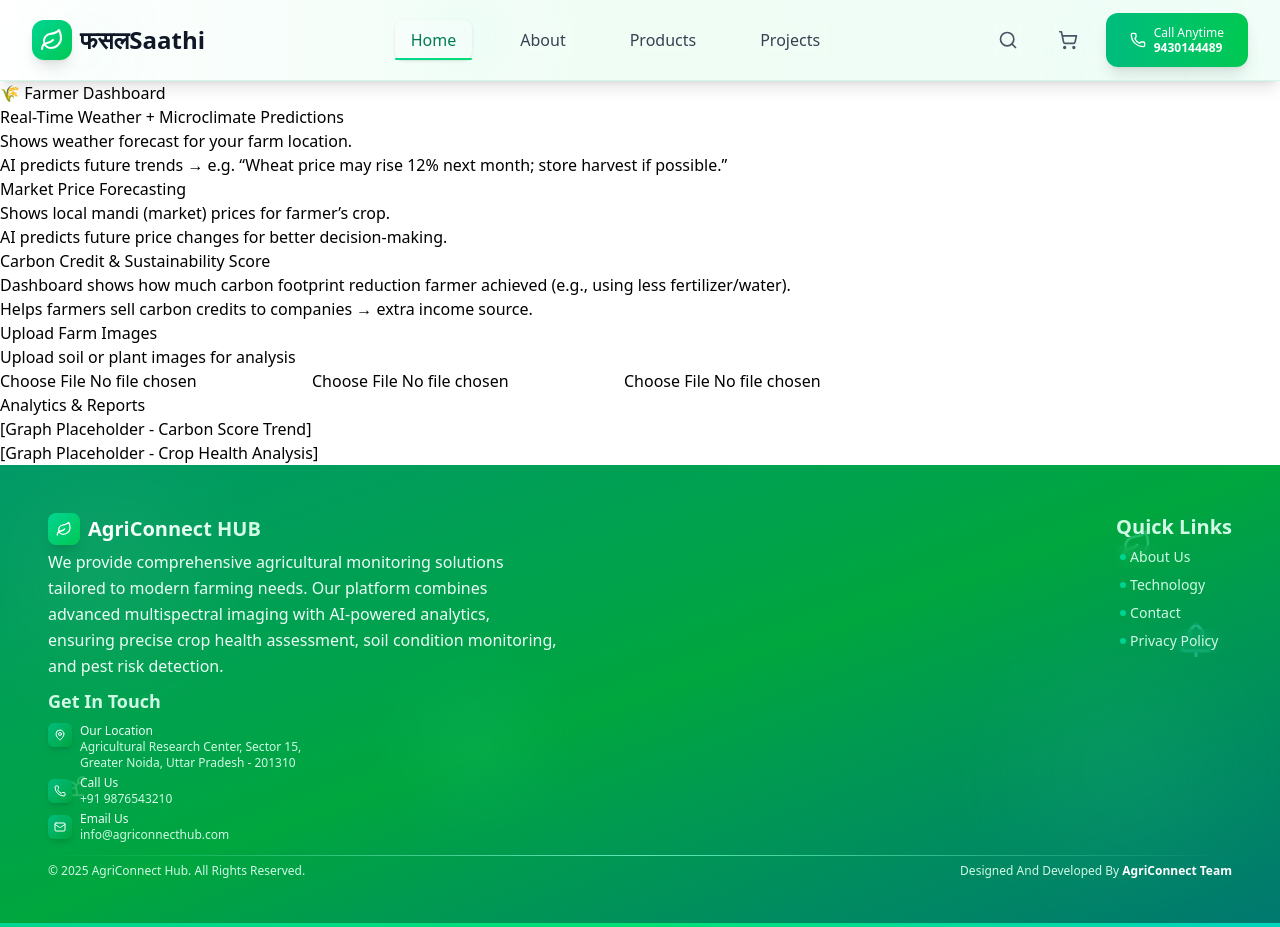
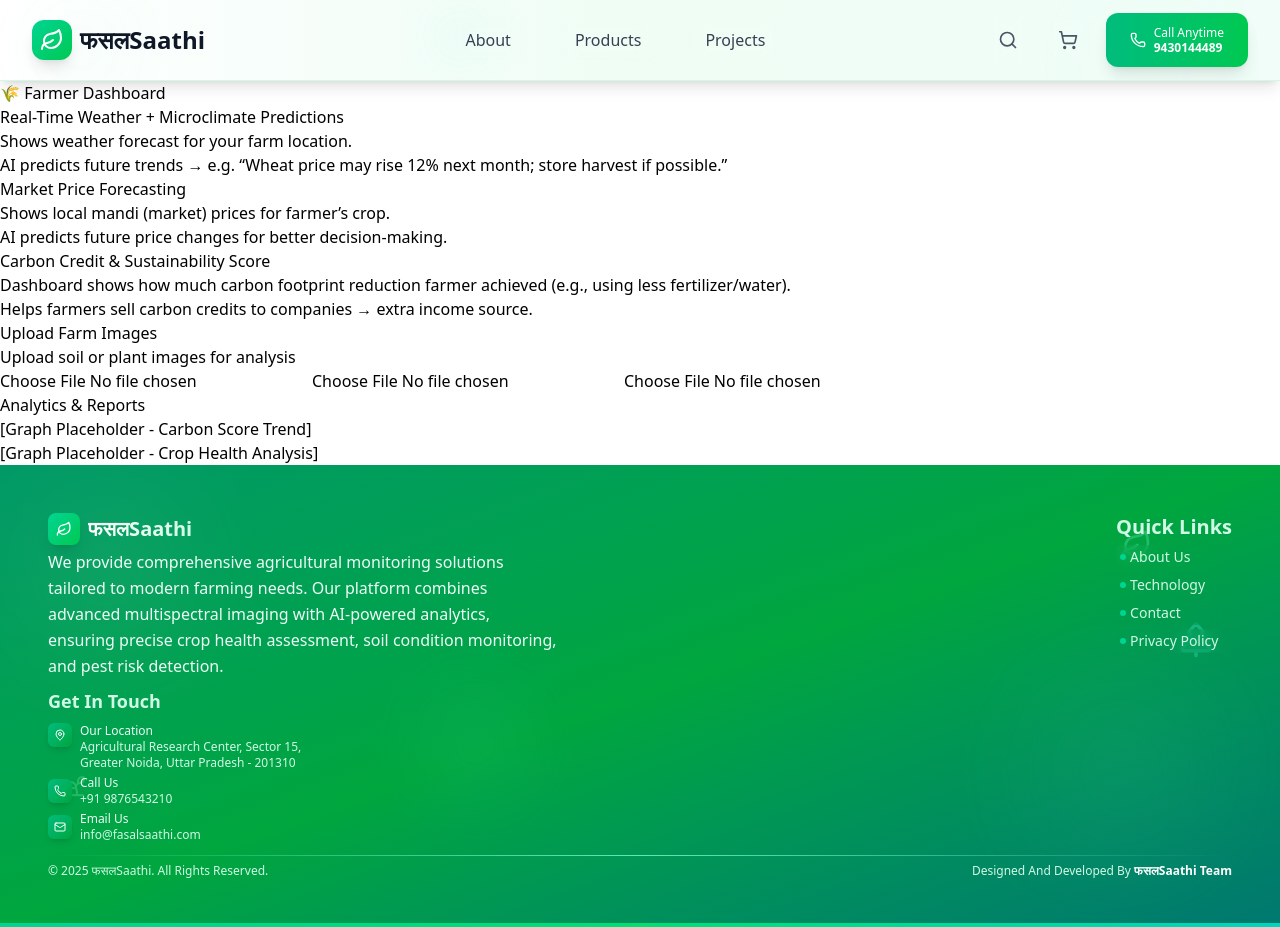
Before and after one commit to UtkarshPushpankar/crop_monitoring_platform, a React (Vite) app in the folder frontend/: page /dashboard in a window 1280 px wide. Built offline with nearby package versions, Linux system fonts and the light colour scheme.

Commit message:
Signup n Login route frontend fix

```diff
--- a/frontend/src/components/Footer.jsx
+++ b/frontend/src/components/Footer.jsx
@@ -29,7 +29,7 @@ const Footer = () => {
                                     <Leaf className="w-4 h-4 text-white" />
                                 </div>
                                 <h2 className="text-xl font-bold bg-gradient-to-r from-white to-emerald-100 bg-clip-text text-transparent">
-                                    AgriConnect HUB
+                                        फसलSaathi
                                 </h2>
                             </div>
                             <p className="text-emerald-50 leading-relaxed max-w-lg text-md font-[500]">
@@ -72,7 +72,7 @@ const Footer = () => {
                                 </div>
                                 <div>
                                     <p className="text-emerald-50 font-medium text-xs">Email Us</p>
-                                    <p className="text-emerald-100 text-xs">info@agriconnecthub.com</p>
+                                    <p className="text-emerald-100 text-xs">info@fasalsaathi.com</p>
                                 </div>
                             </div>
                         </div>
@@ -111,12 +111,12 @@ const Footer = () => {
                     <div className="absolute inset-x-0 top-0 h-px bg-gradient-to-r from-transparent via-emerald-300 to-transparent"></div>
                     <div className="flex flex-col md:flex-row justify-between items-center space-y-1 md:space-y-0">
                         <p className="text-emerald-100 font-medium text-xs">
-                            © 2025 AgriConnect Hub. All Rights Reserved.
+                            © 2025 फसलSaathi. All Rights Reserved.
                         </p>
                         <p className="text-emerald-100 text-xs">
                             Designed And Developed By{' '}
                             <span className="text-white font-semibold">
-                                AgriConnect Team
+                            फसलSaathi Team
                             </span>
                         </p>
                     </div>
--- a/frontend/src/components/Login.jsx
+++ b/frontend/src/components/Login.jsx
@@ -231,7 +231,6 @@ const Login = () => {
                   </div>
                 </div>
               </div>
-              <div />
             </div>
           </div>
         </div>
--- a/frontend/src/components/Navbar.jsx
+++ b/frontend/src/components/Navbar.jsx
@@ -1,15 +1,23 @@
 import React, { useState } from 'react';
 import { Search, ShoppingCart, Leaf, Phone, Menu, X } from 'lucide-react';
+import { Link, useNavigate } from 'react-router-dom';
 
 const Navbar = () => {
+  const navigate=useNavigate();
   const [isMobileMenuOpen, setIsMobileMenuOpen] = useState(false);
+  const [activeItem, setActiveItem] = useState('Home');
 
   const navItems = [
-    { name: 'Home', href: '/', active: true },
-    { name: 'About', href: '/about', active: false },
-    { name: 'Products', href: '#', active: false },
-    { name: 'Projects', href: '#', active: false },
+    // { name: 'Home', href: '/' },
+    { name: 'About', href: '/about' },
+    { name: 'Products', href: '#' },
+    { name: 'Projects', href: '#' },
   ];
+
+  const handleNavClick = (itemName) => {
+    setActiveItem(itemName);
+    setIsMobileMenuOpen(false);
+  }
 
   return (
     <div className="bg-gradient-to-r from-emerald-50 via-green-50 to-teal-50">
@@ -25,7 +33,7 @@ const Navbar = () => {
         <div className="max-w-7xl mx-auto px-4 sm:px-6 lg:px-8">
           <div className="relative flex justify-between items-center h-20">
             {/* Logo */}
-            <div className="flex items-center">
+            <div className="flex items-center cursor-pointer" onClick={()=>navigate("/")}>
               <div className="flex-shrink-0 flex items-center">
                 <div className="w-10 h-10 bg-gradient-to-br from-emerald-400 to-green-500 rounded-xl flex items-center justify-center shadow-lg">
                   <Leaf className="h-6 w-6 text-white" />
@@ -40,20 +48,22 @@ const Navbar = () => {
             <div className="hidden md:block">
               <div className="ml-10 flex items-baseline space-x-8">
                 {navItems.map((item) => (
-                  <a
-                    key={item.name}
-                    href={item.href}
-                    className={`px-4 py-2 text-base font-medium transition-all duration-300 relative rounded-lg hover:bg-white/50 backdrop-blur-sm ${
-                      item.active
+                  <Link
+                    to={item.href}
+                    onClick={(e) => {
+                      handleNavClick(item.name);
+                    }}
+                    className={`px-4 py-2 text-base font-medium transition-all duration-300 relative rounded-lg hover:bg-white/50 backdrop-blur-sm cursor-pointer ${
+                      activeItem === item.name
                         ? 'text-emerald-700 bg-white/30 shadow-sm'
                         : 'text-gray-700 hover:text-emerald-700'
                     }`}
                   >
                     {item.name}
-                    {item.active && (
+                    {activeItem === item.name && (
                       <div className="absolute bottom-0 left-0 right-0 h-0.5 bg-gradient-to-r from-emerald-400 to-green-400 rounded-full"></div>
                     )}
-                  </a>
+                  </Link>
                 ))}
               </div>
             </div>
@@ -104,17 +114,19 @@ const Navbar = () => {
           <div className="md:hidden bg-gradient-to-r from-white/95 via-emerald-50/95 to-green-50/95 border-t border-emerald-100 backdrop-blur-sm">
             <div className="px-2 pt-2 pb-3 space-y-1 sm:px-3">
               {navItems.map((item) => (
-                <a
-                  key={item.name}
-                  href={item.href}
-                  className={`block px-4 py-3 text-base font-medium transition-all duration-300 rounded-lg ${
-                    item.active
+                <Link
+                  to={item.name}
+                  onClick={(e) => {
+                    handleNavClick(item.name);
+                  }}
+                  className={`block px-4 py-3 text-base font-medium transition-all duration-300 rounded-lg cursor-pointer ${
+                    activeItem === item.name
                       ? 'text-emerald-700 bg-white/50 shadow-sm'
                       : 'text-gray-700 hover:text-emerald-700 hover:bg-white/30'
                   }`}
                 >
                   {item.name}
-                </a>
+                </Link>
               ))}
 
               {/* Mobile Icons */}
--- a/frontend/src/components/Signup.jsx
+++ b/frontend/src/components/Signup.jsx
@@ -1,8 +1,9 @@
 import React, { useState } from 'react';
 import { Leaf } from 'lucide-react';
-import { NavLink } from 'react-router-dom';
+import { NavLink, useNavigate } from 'react-router-dom';
 
 const Signup = () => {
+  const navigate=useNavigate();
   const [formData, setFormData] = useState({
     name: '',
     email: '',
@@ -17,7 +18,6 @@ const Signup = () => {
       [name]: type === 'checkbox' ? checked : value
     }));
   };
-
 
   const handleSubmit = async (e) => {
     e.preventDefault();
@@ -39,6 +39,7 @@ const Signup = () => {
       const data = await res.json();
       if (res.ok) {
         console.log("Signup successfull: ", { name: data.user.name });
+        alert(`Welcome ${data.user.name}! Account created successfully.`);
         navigate("/");
       } else {
         alert("Signup failed");
```
Also changed, not shown: 1 other file (tests, documents, lock files or other folders).
